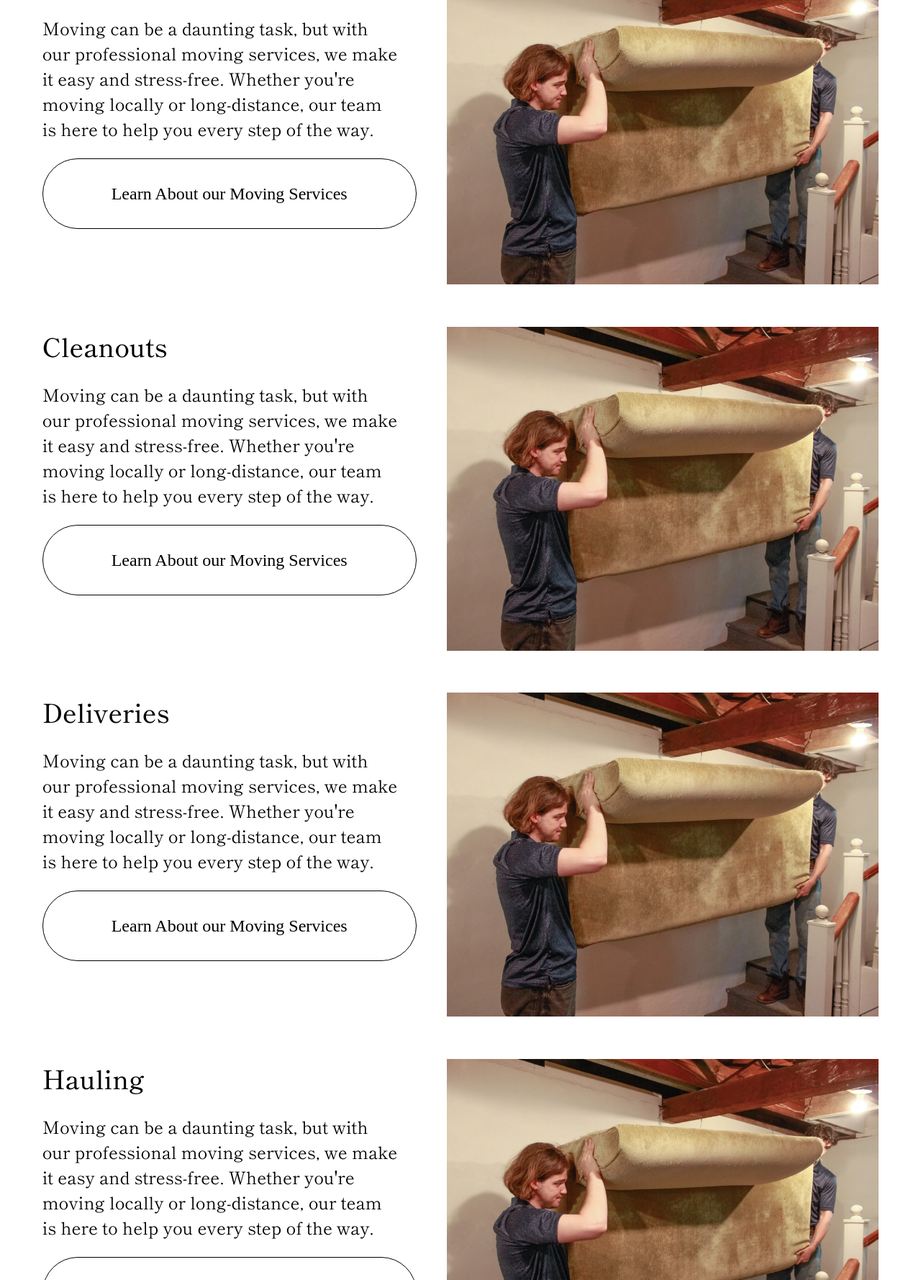
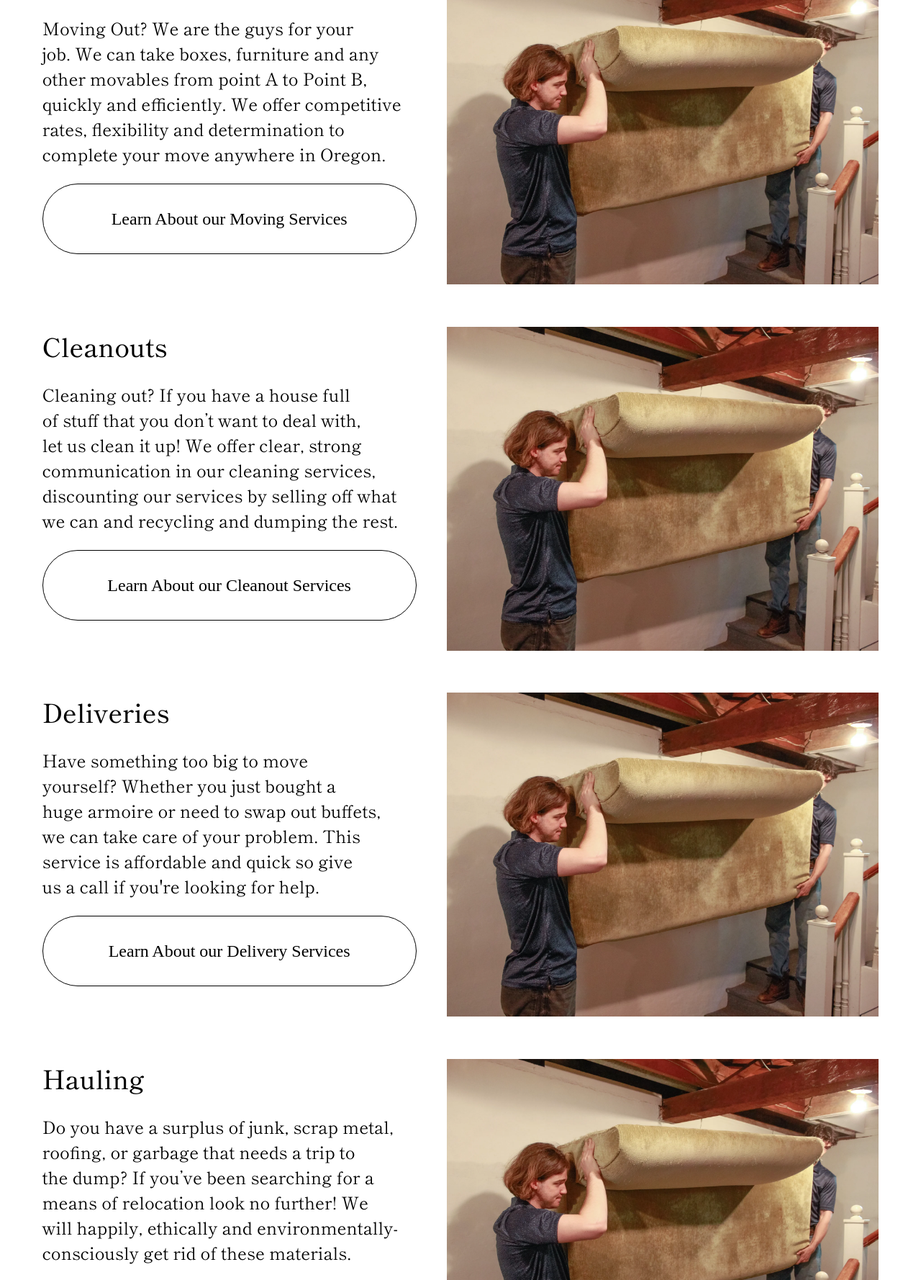
Before and after one commit to ZeqeG/Erskine-Moving-Comapny, a plain HTML site: page services.html in a window 1280 px wide. Shown: the part 247-2025 px from the top of the page at 72% size. Drawn offline with Linux system fonts and the light colour scheme.

Commit message:
update services

```diff
--- a/services.html
+++ b/services.html
@@ -6,8 +6,9 @@
     <title>Services | Moving Out?</title>
 
     <link rel="preconnect" href="https://fonts.googleapis.com">
-<link rel="preconnect" href="https://fonts.gstatic.com" crossorigin>
-<link href="https://fonts.googleapis.com/css2?family=Shippori+Mincho:wght@400;500;600;700;800&display=swap" rel="stylesheet">
+    <link rel="preconnect" href="https://fonts.gstatic.com" crossorigin>
+    <link href="https://fonts.googleapis.com/css2?family=Shippori+Mincho:wght@400;500;600;700;800&display=swap"
+        rel="stylesheet">
 
     <link rel="stylesheet" href="style.css">
     <script src="scripts.js" defer></script>
@@ -89,10 +90,10 @@
             <h2 class="sectionHeader" id="movingHeader">Moving</h2>
             <div class="servicesDescription">
                 <p>
-                    Moving can be a daunting task, but with our professional moving services, we make it easy and
-                    stress-free. Whether you're moving locally or long-distance, our team is here to help you every
-                    step
-                    of the way.
+                    Moving Out? We are the guys for your job. We can take boxes, furniture and any other movables from
+                    point A to Point B, quickly and efficiently. We offer competitive rates, flexibility and
+                    determination to complete your move anywhere in Oregon.
+
                 </p>
             </div>
             <a href="moving.html" class="ctaButtonLong">Learn About our Moving Services</a>
@@ -106,19 +107,18 @@
 
 
         <div class="servicesSectionText">
-            <h2 class="sectionHeader" id="movingHeader">Cleanouts</h2>
+            <h2 class="sectionHeader" id="cleanoutsHeader">Cleanouts</h2>
             <div class="servicesDescription">
                 <p>
-                    Moving can be a daunting task, but with our professional moving services, we make it easy and
-                    stress-free. Whether you're moving locally or long-distance, our team is here to help you every
-                    step
-                    of the way.
+                    Cleaning out? If you have a house full of stuff that you don’t want to deal with, let us clean it
+                    up! We offer clear, strong communication in our cleaning services, discounting our services by
+                    selling off what we can and recycling and dumping the rest.
                 </p>
             </div>
-            <a href="moving.html" class="ctaButtonLong">Learn About our Moving Services</a>
+            <a href="cleanouts.html" class="ctaButtonLong">Learn About our Cleanout Services</a>
         </div>
 
-        <img class="servicesSectionImage" src="img/moving.webp" alt="Moving Services Image">
+        <img class="servicesSectionImage" src="img/moving.webp" alt="Cleanouts Services Image">
 
     </div>
 
@@ -128,19 +128,18 @@
 
 
         <div class="servicesSectionText">
-            <h2 class="sectionHeader" id="movingHeader">Deliveries</h2>
+            <h2 class="sectionHeader" id="deliveriesHeader">Deliveries</h2>
             <div class="servicesDescription">
                 <p>
-                    Moving can be a daunting task, but with our professional moving services, we make it easy and
-                    stress-free. Whether you're moving locally or long-distance, our team is here to help you every
-                    step
-                    of the way.
+                    Have something too big to move yourself? Whether you just bought a huge armoire or need to swap out
+                    buffets, we can take care of your problem. This service is affordable and quick so give us a call if
+                    you're looking for help.
                 </p>
             </div>
-            <a href="moving.html" class="ctaButtonLong">Learn About our Moving Services</a>
+            <a href="deliveries.html" class="ctaButtonLong">Learn About our Delivery Services</a>
         </div>
 
-        <img class="servicesSectionImage" src="img/moving.webp" alt="Moving Services Image">
+        <img class="servicesSectionImage" src="img/moving.webp" alt="Deliveries Services Image">
 
     </div>
 
@@ -148,19 +147,18 @@
 
 
         <div class="servicesSectionText">
-            <h2 class="sectionHeader" id="movingHeader">Hauling</h2>
+            <h2 class="sectionHeader" id="haulingHeader">Hauling</h2>
             <div class="servicesDescription">
                 <p>
-                    Moving can be a daunting task, but with our professional moving services, we make it easy and
-                    stress-free. Whether you're moving locally or long-distance, our team is here to help you every
-                    step
-                    of the way.
+                    Do you have a surplus of junk, scrap metal, roofing, or garbage that needs a trip to the dump? If
+                    you’ve been searching for a means of relocation look no further! We will happily, ethically and
+                    environmentally-consciously get rid of these materials.
                 </p>
             </div>
-            <a href="moving.html" class="ctaButtonLong">Learn About our Moving Services</a>
+            <a href="hauling.html" class="ctaButtonLong">Learn About our Hauling Services</a>
         </div>
 
-        <img class="servicesSectionImage" src="img/moving.webp" alt="Moving Services Image">
+        <img class="servicesSectionImage" src="img/moving.webp" alt="Hauling Services Image">
 
     </div>
     <!-- </div> -->
```
